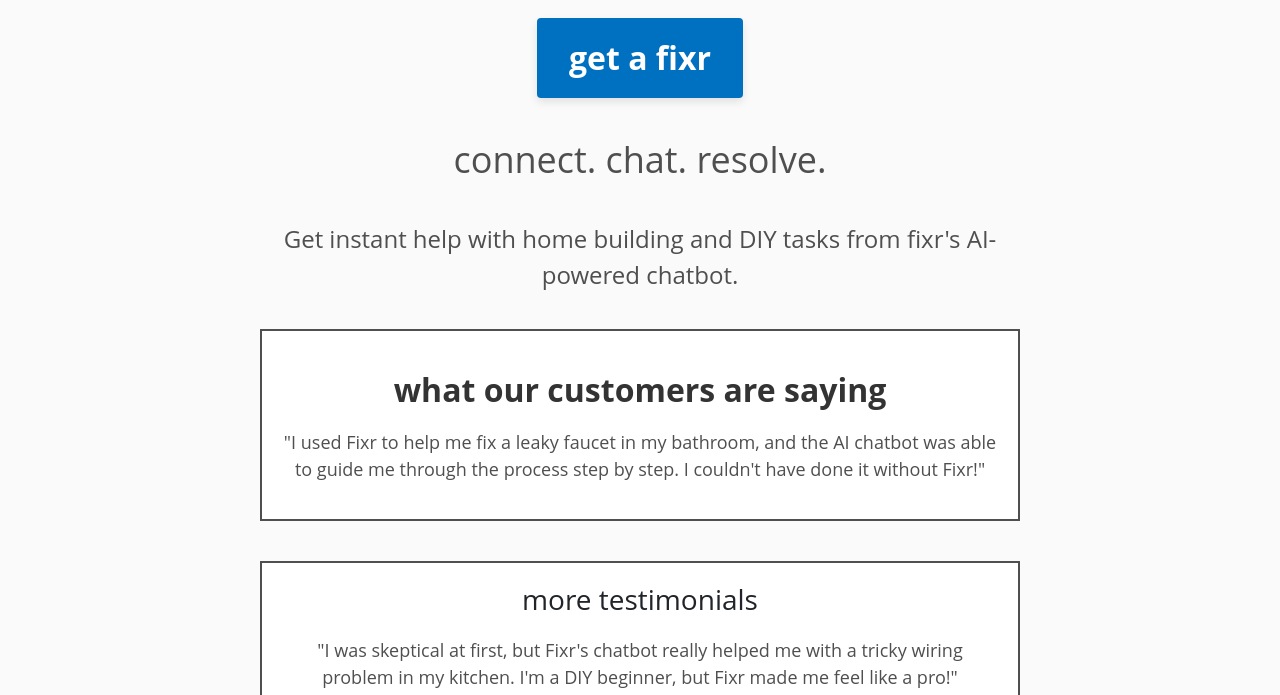
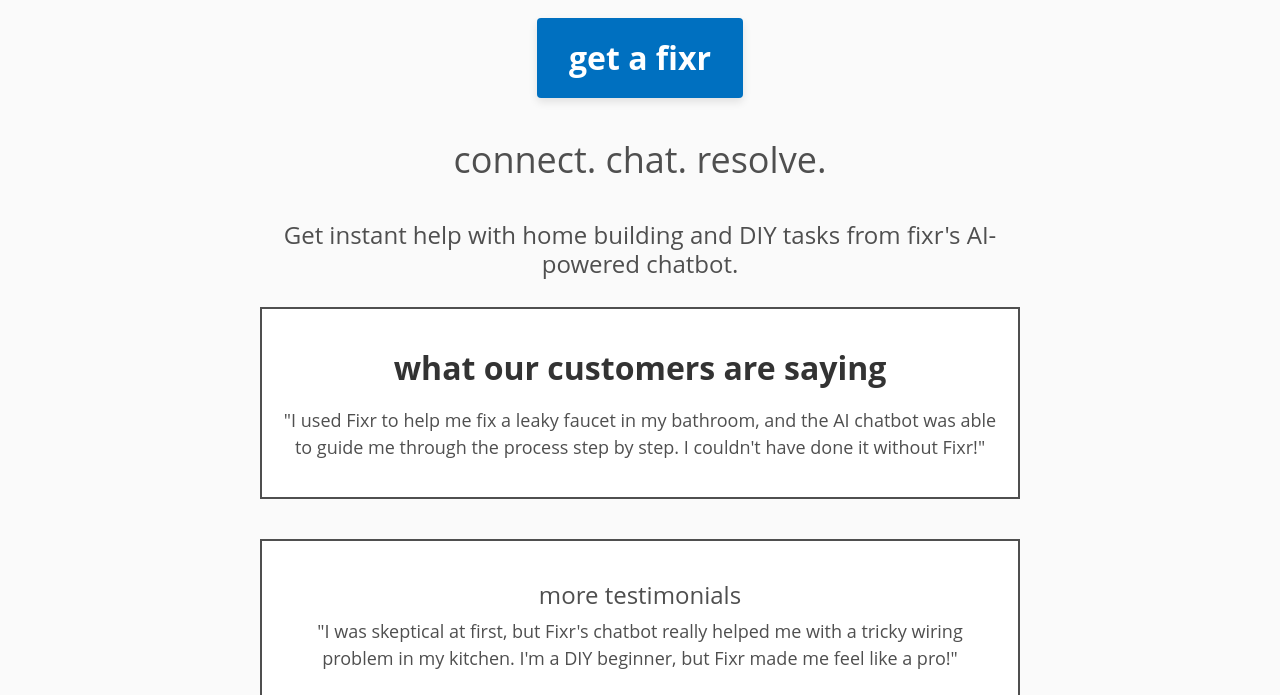
Before and after one commit to kevin7391s/fixr, a plain HTML site: page index.html in a window 1280 px wide. Shown: the part 105-800 px from the top of the page. Drawn offline with nearby package versions, Linux system fonts and the light colour scheme.

Commit message:
styles pages
for better look

```diff
--- a/index.html
+++ b/index.html
@@ -29,10 +29,11 @@
       <section>
         <button onclick="startChat()">get a fixr</button>
         <h1>connect. chat. resolve.</h1>
-        <p>
+        <h3>
           Get instant help with home building and DIY tasks from fixr's
           AI-powered chatbot.
-        </p>
+        </h3>
+
         <div class="testimonial">
           <h2>what our customers are saying</h2>
           <p>
--- a/styles/main.css
+++ b/styles/main.css
@@ -80,11 +80,14 @@
   color: #333;
   font-weight: bold;
 }
+h3 {
+  margin-top: 20px;
+  font-size: x-large;
+  color: #4f4f4f;
+}
 
 p {
-  font-size: 24px;
-  margin-top: 20px;
-  color: #4f4f4f;
+  font-size: medium;
 }
 
 form {
```
Also changed, not shown: register.html (+5 -1 lines).
